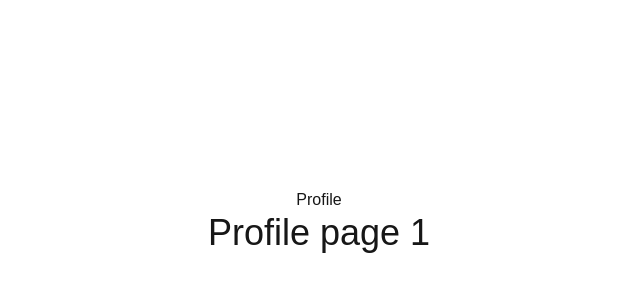
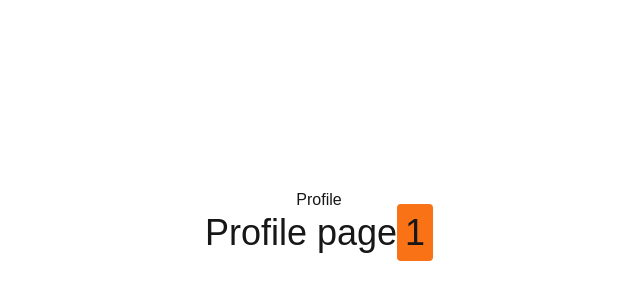
Before and after one commit to Amayuru1999/NextJS-Full-Course, a Next.js app: page /profile/1 in a window 1280 px wide. Shown: the part 180-480 px from the top of the page, without its empty margins (321-961 px from the left). Built offline with nearby package versions, Linux system fonts and the light colour scheme.

Commit message:
feat: Added dynamic routing #2

```diff
--- a/src/app/profile/[id]/page.tsx
+++ b/src/app/profile/[id]/page.tsx
@@ -3,7 +3,9 @@ export default function UserProfile({params}: any) {
         <div className="flex flex-col items-center justify-center min-h-screen py-2">
             <h1>Profile</h1>
             <hr/>
-            <p className="text-4xl">Profile page {params.id}</p>
+            <p className="text-4xl">Profile page
+
+                <span className="p-2 rounded bg-orange-500">{params.id}</span></p>
         </div>
     )
 }
```
